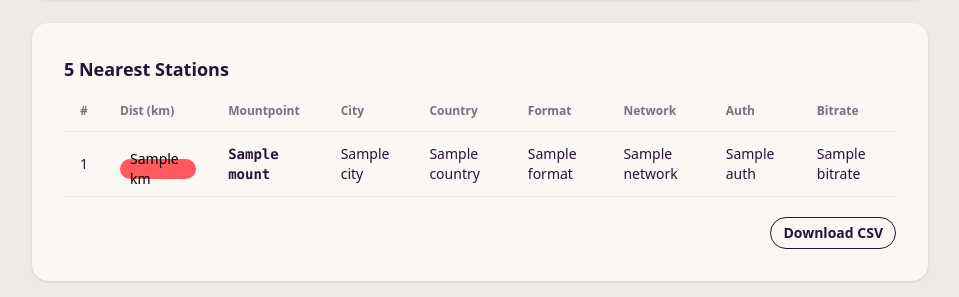
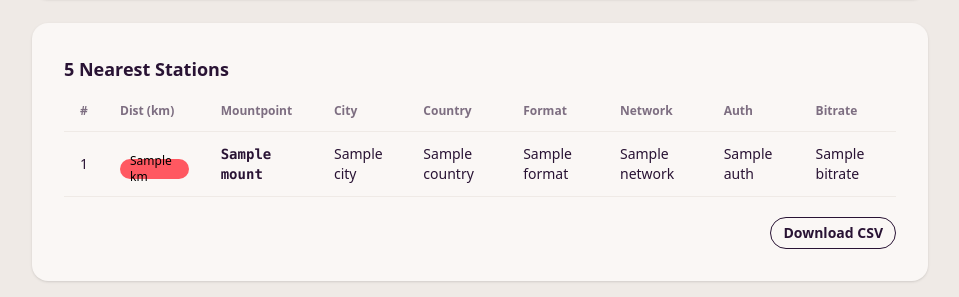
Before and after one commit to entr0-pi/ntrip-stations, a Python web app: template app/templates/index.html in a window 1280 px wide. Shown: the part 979-1276 px from the top of the page, without its empty margins (160-1119 px from the left). Run offline with Jinja, Linux system fonts and the light colour scheme; the template is opened without the code that fills it: most values are stand-ins (such as "Sample title", 1, 10 or a date in 2020); some libraries are stand-ins or nearby versions.

Commit message:
Reduce font size in distance badges to prevent overflow
- Add text-xs class for smaller font
- Change gap-2 to gap-1 for tighter spacing

Co-Authored-By: Claude Haiku 4.5 <noreply@anthropic.com>

```diff
--- a/app/templates/index.html
+++ b/app/templates/index.html
@@ -181,11 +181,11 @@
                 <td>{{ st.rank }}</td>
                 <td>
                   {% if st.dist_km <= DISTANCE_BADGE_GREEN_KM %}
-                    <div class="badge badge-success gap-2">{{ st.dist_km }} km</div>
+                    <div class="badge badge-success gap-1 text-xs">{{ st.dist_km }} km</div>
                   {% elif st.dist_km <= DISTANCE_BADGE_YELLOW_KM %}
-                    <div class="badge badge-warning gap-2">{{ st.dist_km }} km</div>
+                    <div class="badge badge-warning gap-1 text-xs">{{ st.dist_km }} km</div>
                   {% else %}
-                    <div class="badge badge-error gap-2">{{ st.dist_km }} km</div>
+                    <div class="badge badge-error gap-1 text-xs">{{ st.dist_km }} km</div>
                   {% endif %}
                 </td>
                 <td class="font-mono font-semibold">{{ st.mount }}</td>
```
